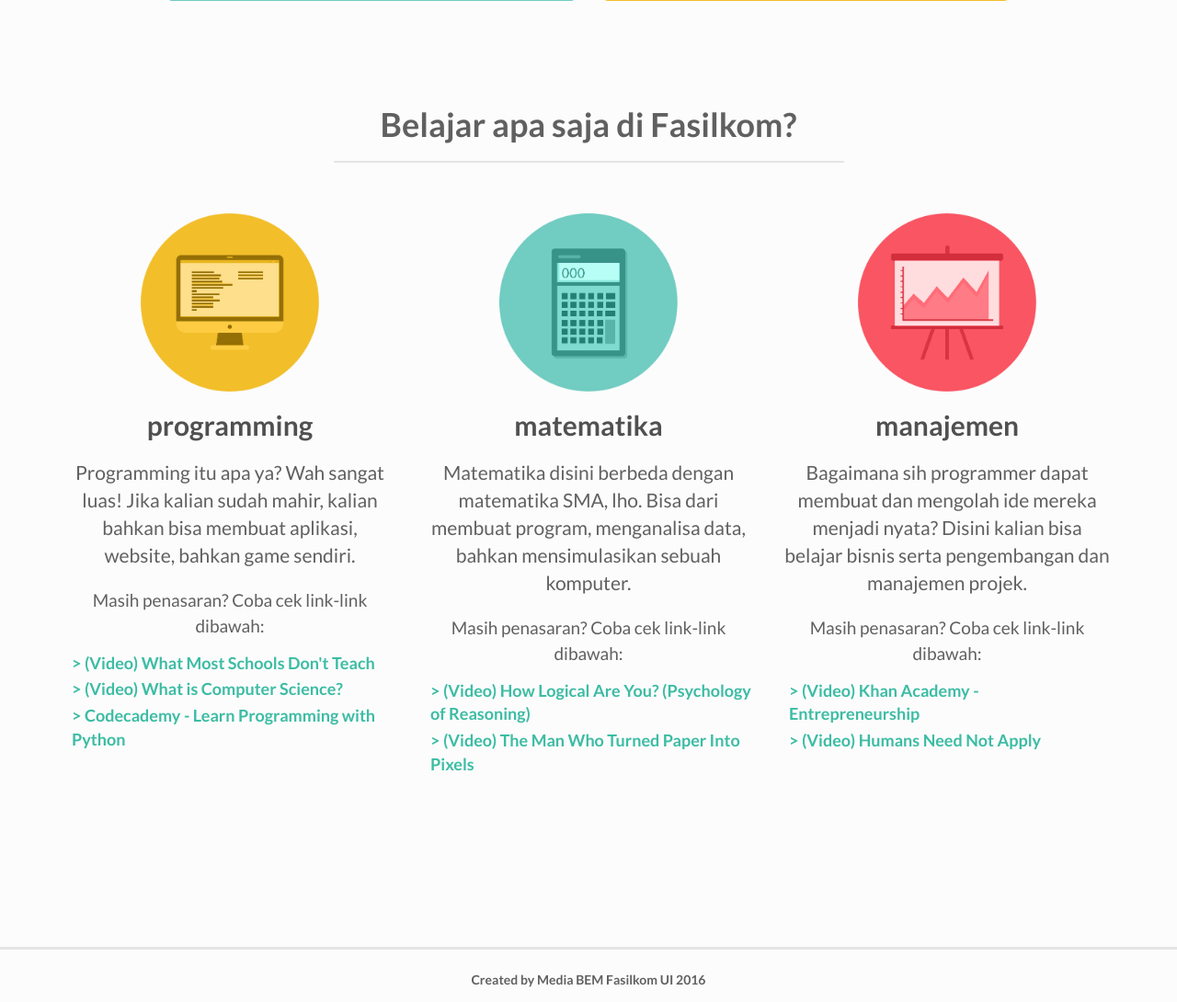
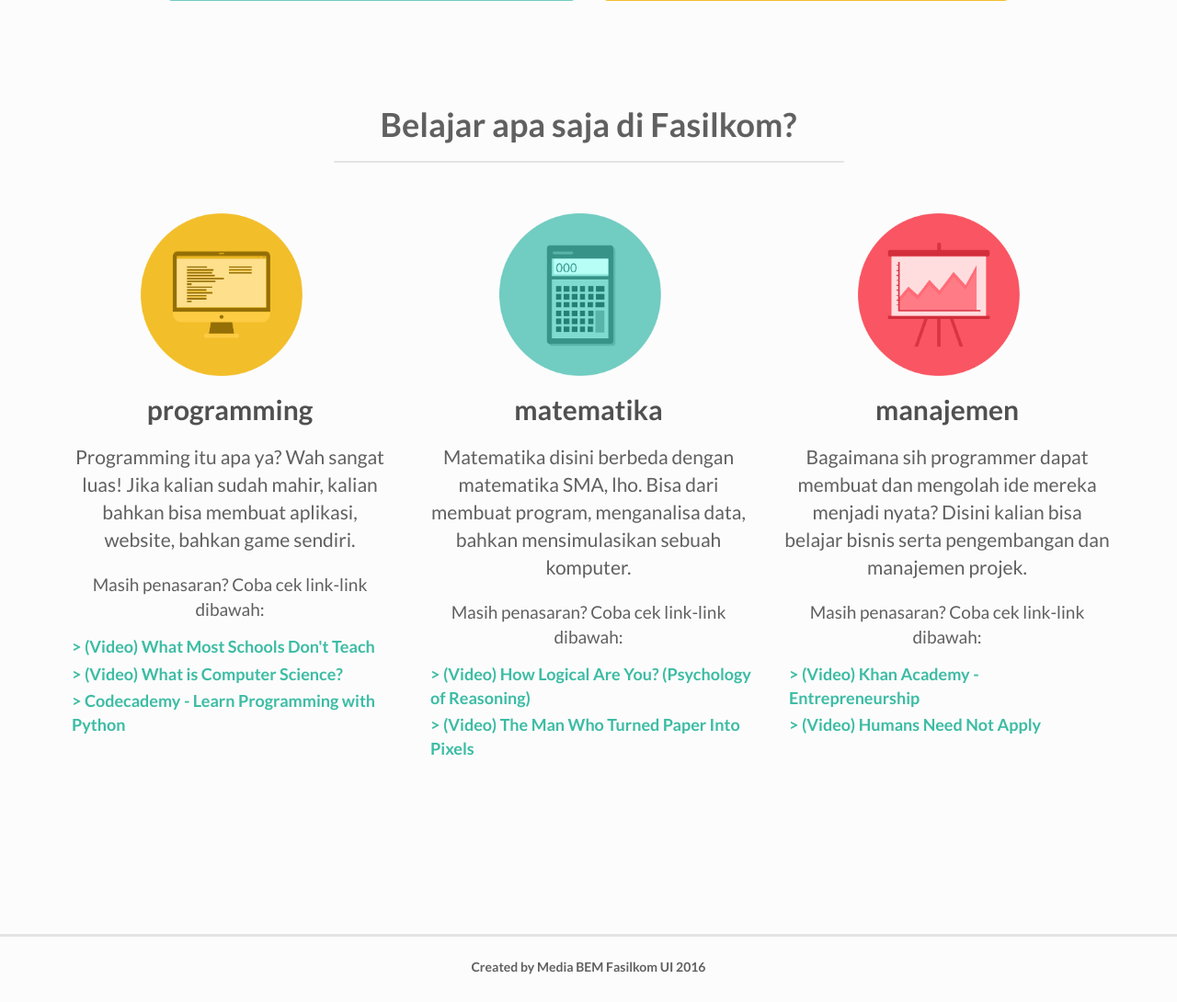
Before and after one commit to grgp/imaba-2016, a PHP site: page /akademis.html in a window 1280 px wide. Shown: the part 4425-5515 px from the top of the page at 92% size. After the commit the page ends 5485 px from the top, so only its background shows below. Run offline with PHP 8.4, Linux system fonts and the light colour scheme.

Commit message:
compressed images too

```diff
--- a/akademis.html
+++ b/akademis.html
@@ -251,7 +251,8 @@
 			  src="https://code.jquery.com/jquery-2.2.4.min.js"
 			  integrity="sha256-BbhdlvQf/xTY9gja0Dq3HiwQF8LaCRTXxZKRutelT44="
 			  crossorigin="anonymous"></script>
+
+		<script src="js/scripts.js"></script>
 		-->
-		<script src="js/scripts.js"></script>
 	</footer>
 </html>
--- a/css/imaba.css
+++ b/css/imaba.css
@@ -306,7 +306,7 @@ hr {
     padding-left: 18px;
     padding-right: 18px; }
   #academic .belajarapa img {
-    width: 100%;
+    width: 95%;
     text-align: center;
     padding-left: 80px;
     padding-right: 80px; }
@@ -328,7 +328,7 @@ hr {
     list-style-type: none;
     font-size: 18px;
     font-weight: 600;
-    padding-bottom: 3px; }
+    padding-bottom: 4px; }
   #academic .belajarapa a {
     color: #3cbca4; }
 
--- a/info.html
+++ b/info.html
@@ -155,7 +155,8 @@
 			  src="https://code.jquery.com/jquery-2.2.4.min.js"
 			  integrity="sha256-BbhdlvQf/xTY9gja0Dq3HiwQF8LaCRTXxZKRutelT44="
 			  crossorigin="anonymous"></script>
+
+		<script src="js/scripts.js"></script>
 		-->
-		<script src="js/scripts.js"></script>
 	</footer>
 </html>
--- a/lain-lain.html
+++ b/lain-lain.html
@@ -233,7 +233,8 @@
 			  src="https://code.jquery.com/jquery-2.2.4.min.js"
 			  integrity="sha256-BbhdlvQf/xTY9gja0Dq3HiwQF8LaCRTXxZKRutelT44="
 			  crossorigin="anonymous"></script>
+
+		<script src="js/scripts.js"></script>
 		-->
-		<script src="js/scripts.js"></script>
 	</footer>
 </html>
--- a/sass/imaba/content.scss
+++ b/sass/imaba/content.scss
@@ -212,7 +212,7 @@
 			padding-right: 18px;
 		}
 		img {
-			width: 100%;
+			width: 95%;
 			text-align: center;
 			padding-left: 80px;
 			padding-right: 80px;
```
Also changed, not shown: img/badan/logo-ascii.png, img/badan/logo-bem.png, img/badan/logo-dpm.png, img/badan/logo-fuki.png, img/badan/logo-kuksa.png, img/badan/logo-po.png, img/badan/logo-ristek2.png, img/icon-line.svg (deleted), img/icons/belajar-22.png, img/icons/belajar-23.png, img/icons/belajar-24.png, img/icons/medicons-05.png, img/icons/medicons-06.png, img/icons/medicons-07.png, 1 other file.
